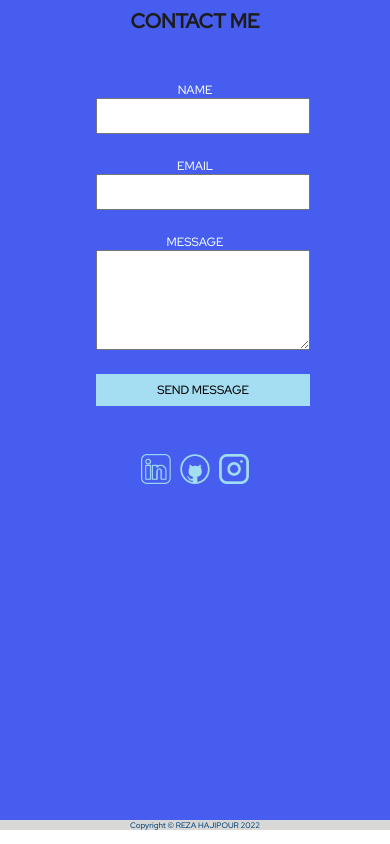
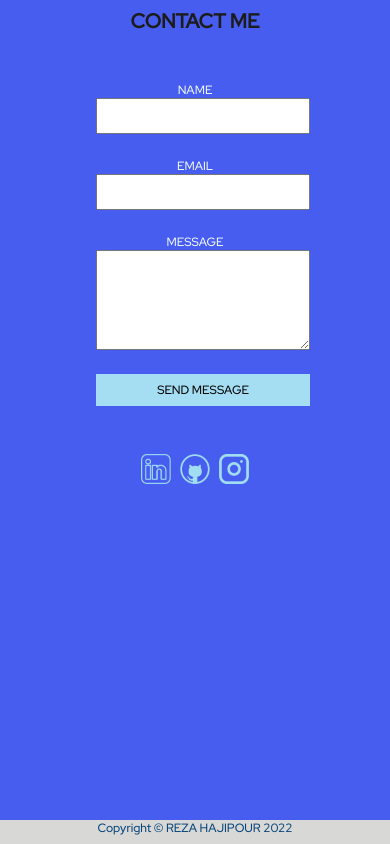
Before and after one commit to RezaHajipour/portfolio-reza, a React (Create React App) app: page / in a window 390 px wide. Shown: the part 3045-3889 px from the top of the page. Built offline with nearby package versions, Linux system fonts and the light colour scheme; a web font is replaced by a local one.

Commit message:
footer mobile

```diff
--- a/src/styles/Footer.css
+++ b/src/styles/Footer.css
@@ -9,8 +9,11 @@
 /* -------------------------Media Query Iphone ---------------------- */
 
 @media (max-width: 480px) {
+    .footer {
+        height: 1.5rem;
+    }
     .copyright {
-        font-size: 8px;
+        font-size: 12px;
         color: rgb(6, 67, 122);
     }
 }
```
